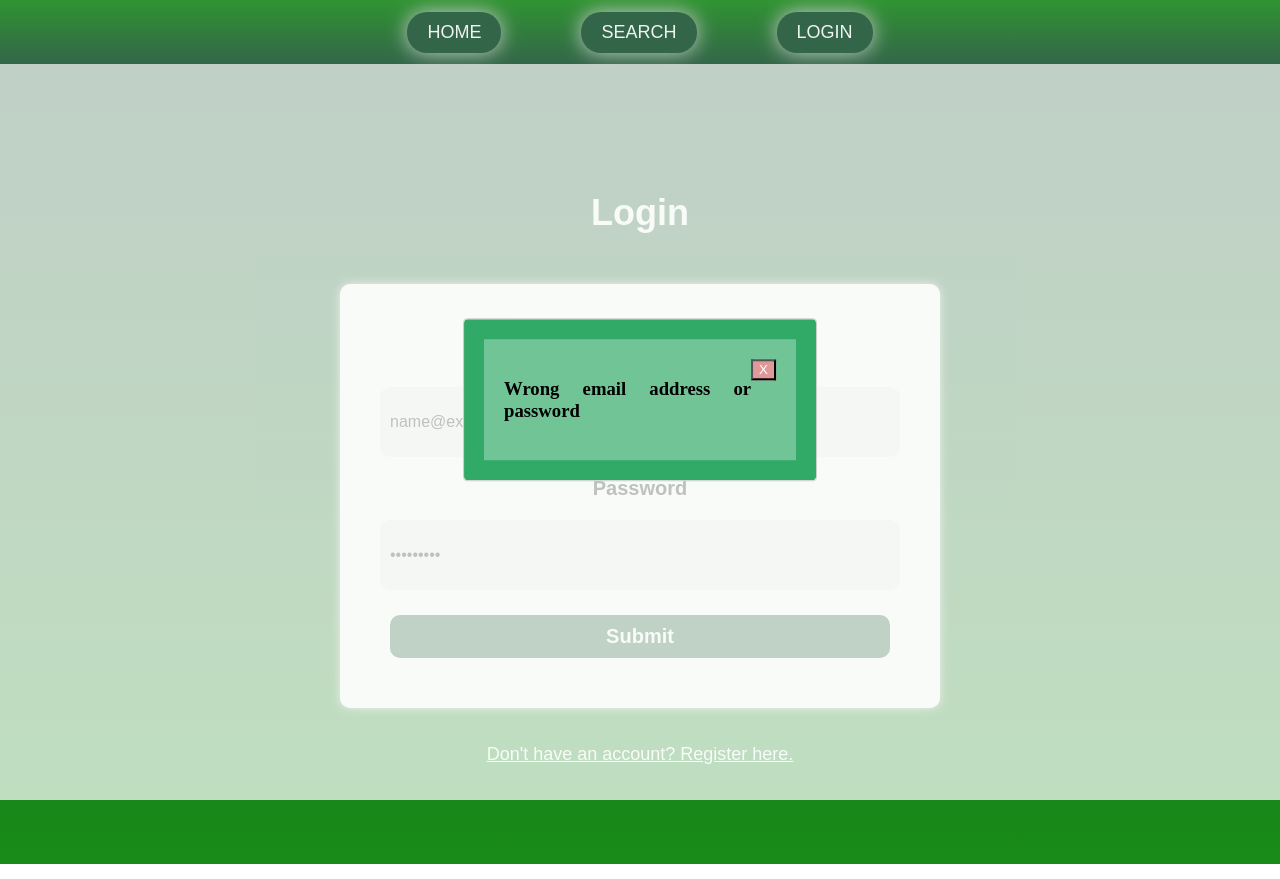
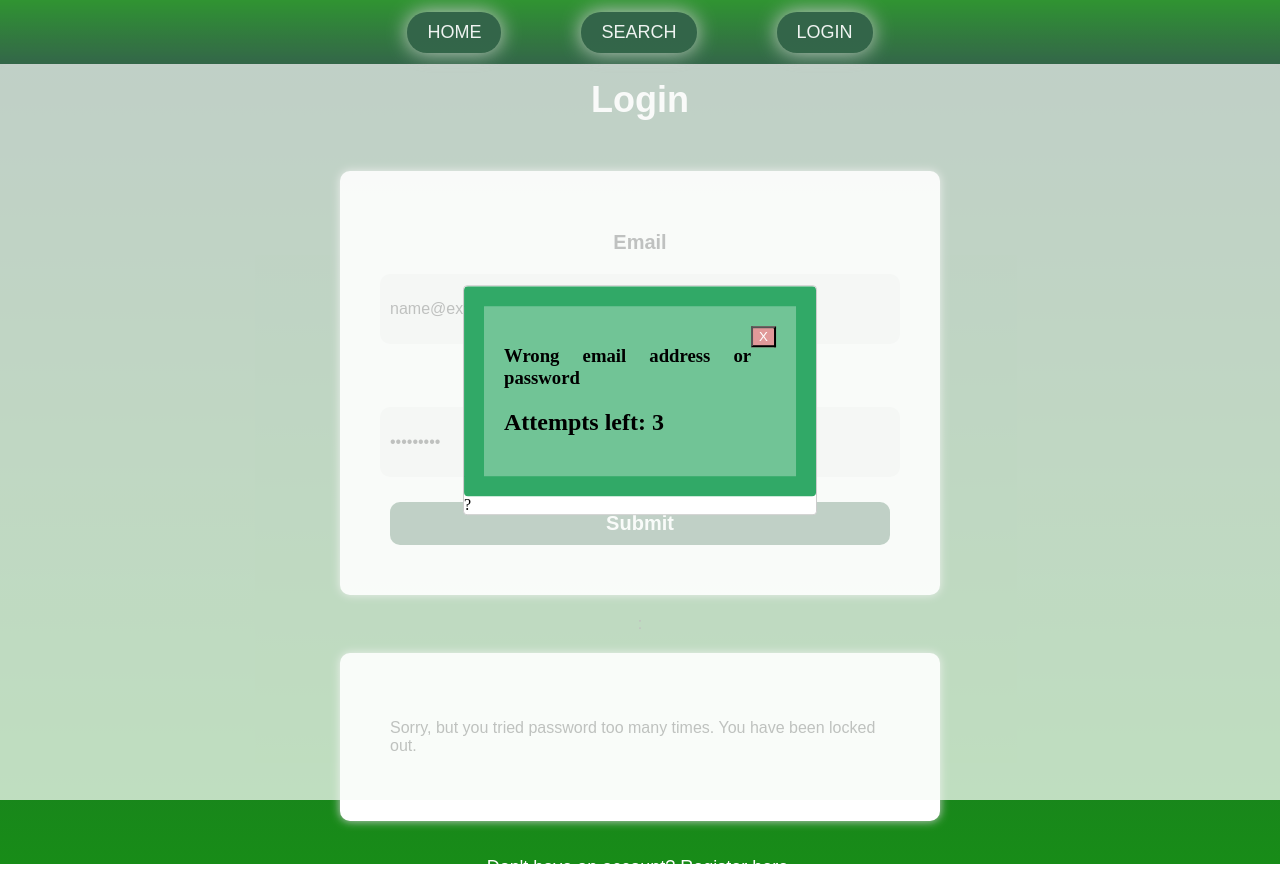
Before and after one commit to KariNurm/Library, a React (Create React App) app in the folder group-project/: page /login in a window 1280 px wide. Both pictures are taken after typing "name@example.com", "Sample123" into the empty fields and a click on the button "Submit". Built offline with nearby package versions, Linux system fonts and the light colour scheme; data requests are answered from the project's data file.

Commit message:
.\database\db.json

```diff
--- a/group-project/src/Login.js
+++ b/group-project/src/Login.js
@@ -22,7 +22,7 @@ const Login = (props) => {
         const [password, setPassword] = useState('');
         const data = useContext(UserContext)
 
-        // const [attempts, setAttempts] = useState(0);
+        const [attempts, setAttempts] = useState(0);
 
         const handleSubmit = (e) => {
             e.preventDefault();
@@ -30,7 +30,7 @@ const Login = (props) => {
             if(findUserIndex === -1) {
                 setWrongOpen(true);
             } else {
-                // while (attempts < 3) {
+                while (attempts < 3) {
                     if(password === data.users[findUserIndex].password) {
                         setLoginStatusServer({login: true,
                             user: {name: data.users[findUserIndex].name,
@@ -44,10 +44,11 @@ const Login = (props) => {
                                 navigate("/");})
                             } else {
                                 setWrongOpen(true);
-                                // setAttempts(attempts + 1);
+                                console.log(this);
+                                setAttempts(attempts + 1);
                             }
                         }
-            // }
+            }
 
 
 
@@ -64,10 +65,10 @@ const Login = (props) => {
 
                     <button className="popup-close-button" onClick={() => setWrongOpen(false)}>X</button>
                     <h3>Wrong email address or password</h3>
-                    {/* <h2>Attempts left: {3-attempts}</h2> */}
+                    <h2>Attempts left: {3-attempts}</h2>
                 </div>
+                {setAttempts < 3} ?
                 </Modal>
-                {/* {setAttempts < 3} ? */}
                     {                <form className="login-form" onSubmit={handleSubmit}>
                         <label htmlFor="email">Email</label>
                     <input className="login-input" value={email} onChange={(e) => setEmail(e.target.value)}type="email"
@@ -78,12 +79,12 @@ const Login = (props) => {
                     <button className="login-button" type="submit">Submit</button>
                 </form>
                     }
-                     {/* :{
+                     :{
 
                         <form className="login-form" onSubmit={handleSubmit}>
                         <p> Sorry, but you tried password too many times. You have been locked out. </p>
                     </form>
-                } */}
+                }
 
                 <button className="link-btn" onClick={() => props.onFormSwitch('register')}>Don't have an account? Register here.</button>
                 </div>
```
